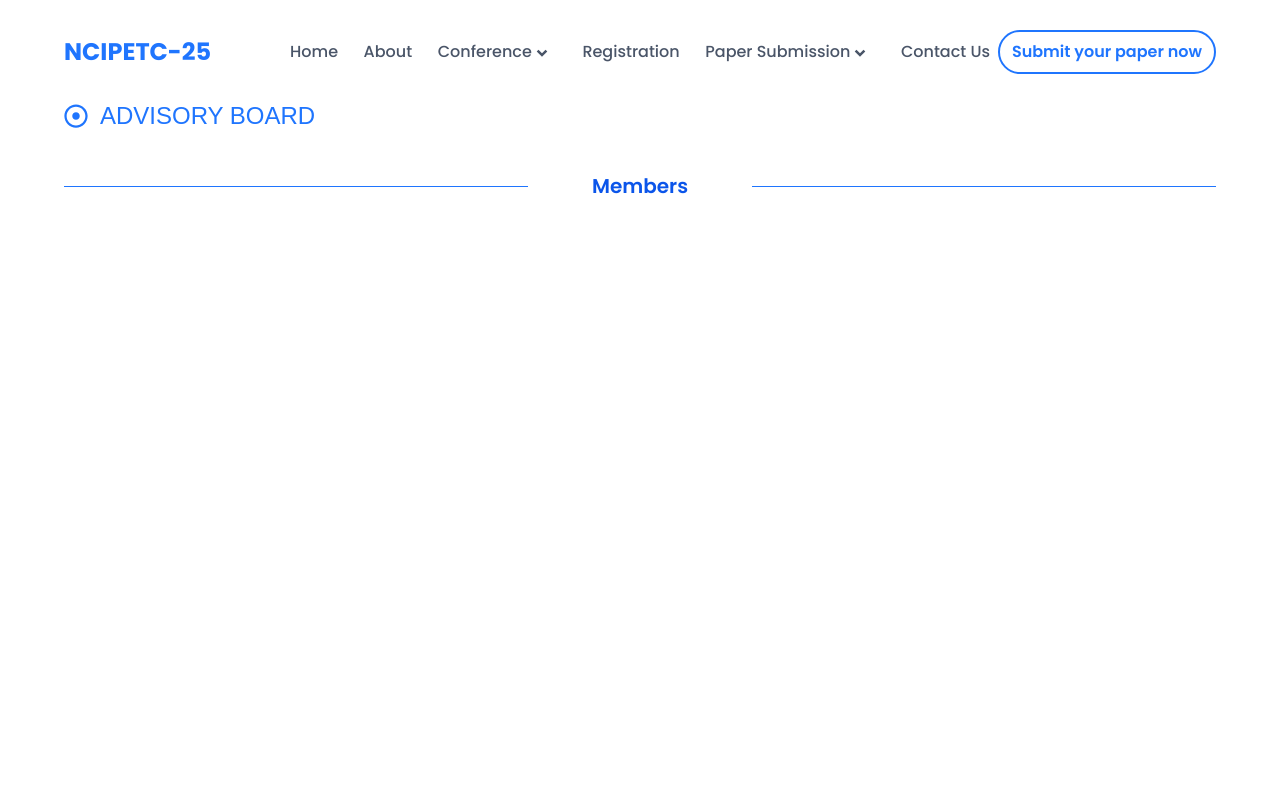
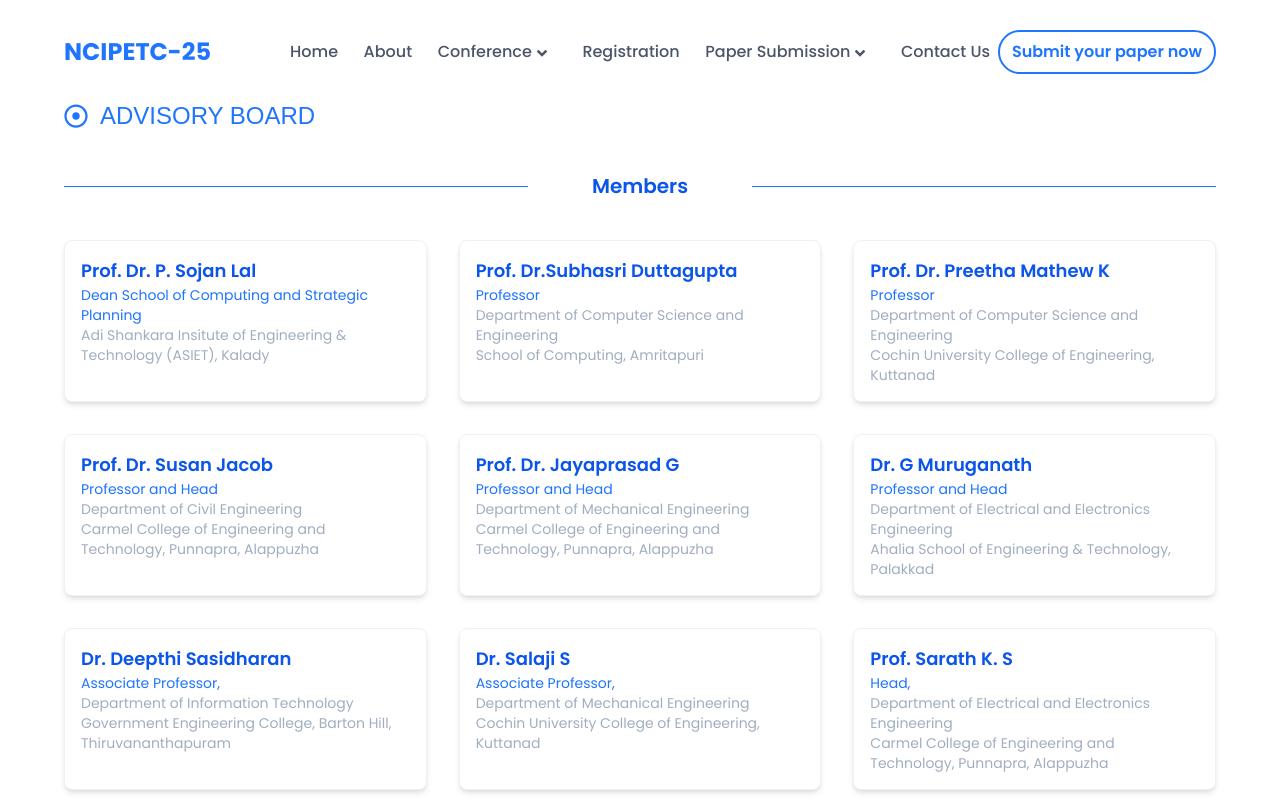
Before and after one commit to AbhishekNSanthosh/ncipetc-25, a Next.js app: page /advisory-board in a window 1280 px wide. Shown: the top 800 px of the page. Built offline with nearby package versions, Linux system fonts and the light colour scheme; a web font is replaced by a local one.

Commit message:
feat: data added

```diff
--- a/src/widgets/AdvisoryBoard/components/AdvisoryBoardContent.tsx
+++ b/src/widgets/AdvisoryBoard/components/AdvisoryBoardContent.tsx
@@ -1,21 +1,134 @@
 import Titlebar from "@components/Titlebar";
 import React from "react";
+
+const advisors = [
+  {
+    id: 1,
+    name: "Prof. Dr. P. Sojan Lal",
+    desgn: "Dean School of Computing and Strategic Planning",
+    dep: "Adi Shankara Insitute of Engineering & Technology (ASIET), Kalady",
+  },
+  {
+    id: 2,
+    name: "Prof. Dr.Subhasri Duttagupta",
+    desgn: "Professor",
+    dep: " Department of Computer Science and Engineering",
+    clg1: "School of Computing, Amritapuri",
+    more: true,
+  },
+  {
+    id: 3,
+    name: "Prof. Dr. Preetha Mathew K",
+    desgn: "Professor",
+    dep: " Department of Computer Science and Engineering",
+    clg1: "Cochin University College of Engineering, Kuttanad",
+    more: true,
+  },
+  {
+    id: 4,
+    name: "Prof. Dr. Susan Jacob",
+    desgn: "Professor and Head",
+    dep: " Department of Civil Engineering",
+    clg1: "Carmel College of Engineering and Technology, Punnapra, Alappuzha",
+    more: true,
+  },
+  {
+    id: 5,
+    name: "Prof. Dr. Jayaprasad G",
+    desgn: "Professor and Head",
+    dep: " Department of Mechanical Engineering",
+    clg1: "Carmel College of Engineering and Technology, Punnapra, Alappuzha",
+    more: true,
+  },
+  {
+    id: 6,
+    name: "Dr. G Muruganath",
+    desgn: "Professor and Head",
+    dep: "Department of Electrical and Electronics Engineering",
+    clg1: "Ahalia School of Engineering & Technology, Palakkad",
+    more: true,
+  },
+  {
+    id: 10,
+    name: "Dr. Deepthi Sasidharan",
+    desgn: "Associate Professor,",
+    dep: "Department of Information Technology",
+    clg1: "Government Engineering College, Barton Hill, Thiruvananthapuram",
+    more: true,
+  },
+  {
+    id: 7,
+    name: "Dr. Salaji S",
+    desgn: "Associate Professor,",
+    dep: " Department of Mechanical Engineering",
+    clg1: "Cochin University College of Engineering, Kuttanad",
+    more: true,
+  },
+  {
+    id: 8,
+    name: "Prof. Sarath K. S",
+    desgn: "Head,",
+    dep: " Department of Electrical and Electronics Engineering",
+    clg1: "Carmel College of Engineering and Technology, Punnapra, Alappuzha",
+    more: true,
+  },
+  {
+    id: 9,
+    name: "Prof. Syam Gopi",
+    desgn: "Associate Professor,",
+    dep: "Department of Computer Science and Engineering",
+    clg1: "Amal Jyothi College of Engineering, Kanjirappally",
+    more: true,
+  },
+  {
+    id: 11,
+    name: "Dr. Esther Daniel",
+    desgn: "Associate Professor,",
+    dep: "Department of Computer Science and Engineering",
+    clg1: "Karunya Institue of Technology and Science, Coimbatore",
+    more: true,
+  },
+];
 
 export default function AdvisoryBoardContent() {
   return (
     <div className="px-[5vw] pt-[100px] min-h-[100vh]">
-    <div className="">
+      <div className="">
         <div className="">
-            <Titlebar  className="text-2xl font-medium text-primary-600" title="Advisory Board"/>
+          <Titlebar
+            className="text-2xl font-medium text-primary-600"
+            title="Advisory Board"
+          />
         </div>
         <div className="flex flex-row items-center justify-center mt-[5vh]">
-            <div className="flex-1 bg-primary-600 w-full h-[1px]"></div>
-            <div className="flex px-[5vw]">
-                <span className="text-xl font-semibold text-primary-700">Members</span>
+          <div className="flex-1 bg-primary-600 w-full h-[1px]"></div>
+          <div className="flex px-[5vw]">
+            <span className="text-xl font-semibold text-primary-700">
+              Members
+            </span>
+          </div>
+          <div className="flex-1 bg-primary-600 w-full h-[1px]"></div>
+        </div>
+
+        {/* Grid for Advisors */}
+        <div className="grid grid-cols-1 sm:grid-cols-2 lg:grid-cols-3 gap-8 mt-10">
+          {advisors.map((advisor) => (
+            <div
+              key={advisor.id}
+              className="p-4 border rounded-lg shadow-md bg-white"
+            >
+              <h3 className="text-lg font-semibold text-primary-700">
+                {advisor.name}
+              </h3>
+              <p className="text-sm text-primary-600">{advisor.desgn}</p>
+              <p className="text-sm text-gray-500">{advisor.dep}</p>
+              {advisor.clg1 && (
+                <p className="text-sm text-gray-500">{advisor.clg1}</p>
+              )}
             </div>
-            <div className="flex-1 bg-primary-600 w-full h-[1px]"></div>
+          ))}
         </div>
-    </div>
+      </div>
     </div>
   );
 }
```
